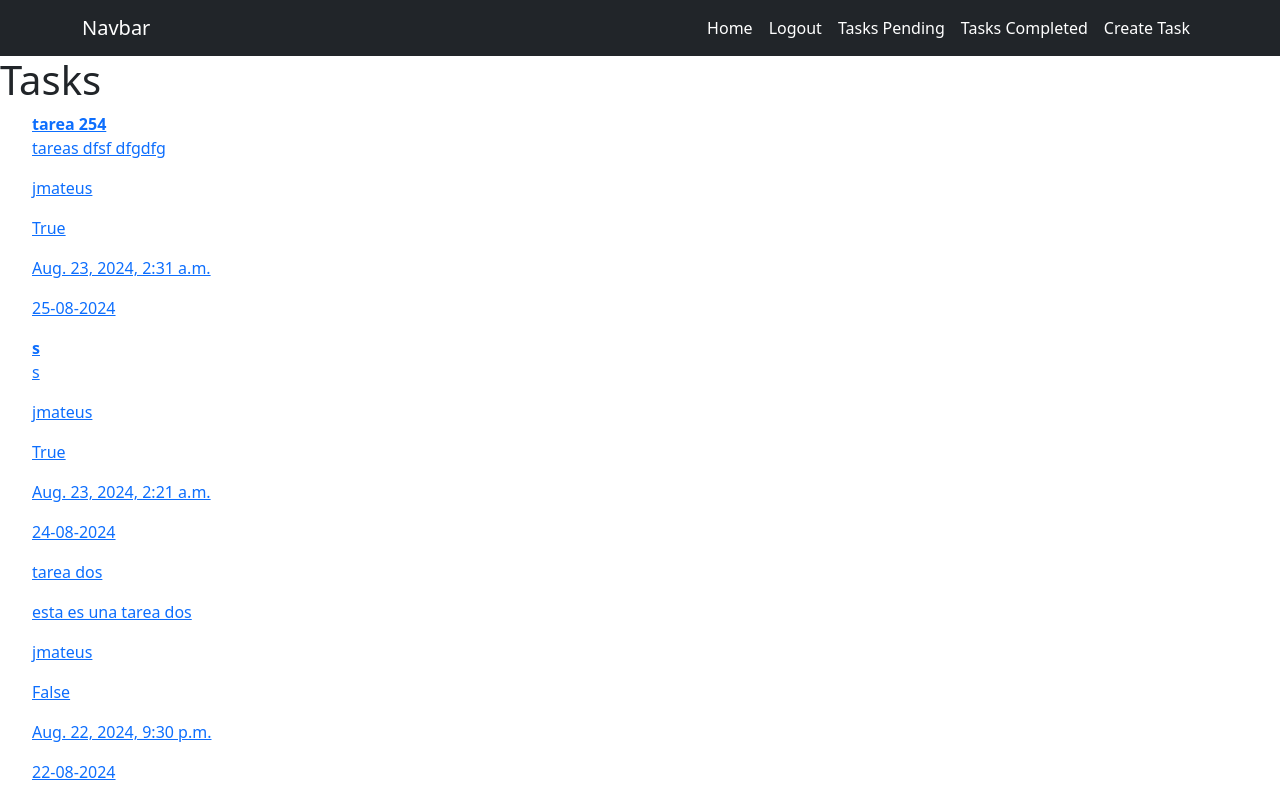
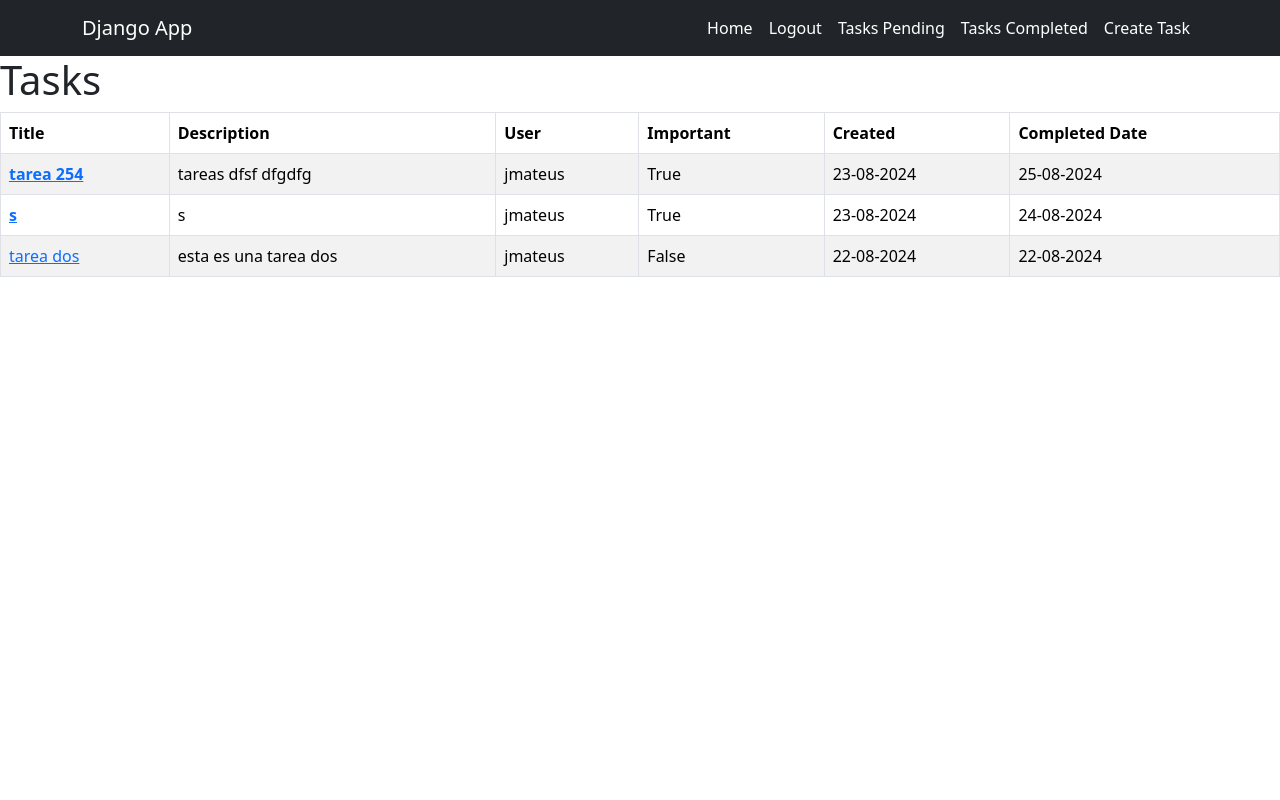
Before and after one commit to devmateus9/django-crud-auth, a Django app: page /tasks/completed/ in a window 1280 px wide. Run offline with Django 5.2, Linux system fonts and the light colour scheme; a user stored in the database is signed in; data comes from the database, SQL or seed files in the repository; both versions use the stored data as it was after the commit.

Commit message:
boostrap 3ra parte Commit 250824 v0.1

```diff
--- a/tasks/templates/base.html
+++ b/tasks/templates/base.html
@@ -10,7 +10,7 @@
 <body>
     <nav class="navbar navbar-expand-lg bg-dark navbar-dark">
         <div class="container">
-            <a class="navbar-brand" href="#" style="color: white;">Navbar</a>
+            <a class="navbar-brand" href="#" style="color: white;">Django App</a>
             <button class="navbar-toggler" type="button" data-bs-toggle="collapse" data-bs-target="#navbarNav" aria-controls="navbarNav" aria-expanded="false" aria-label="Toggle navigation">
                 <span class="navbar-toggler-icon"></span>
             </button>
--- a/tasks/templates/tasks.html
+++ b/tasks/templates/tasks.html
@@ -1,22 +1,39 @@
 {% extends 'base.html' %}
+{% block content %}
+<h1>Tasks</h1>
 
-{% block content%}
-<h1>Tasks</h1>
-<ul>
+<!-- Tabla para mostrar las tareas -->
+<table class="table table-striped table-bordered">
+    <thead>
+        <tr>
+            <th>Title</th>
+            <th>Description</th>
+            <th>User</th>
+            <th>Important</th>
+            <th>Created</th>
+            <th>Completed Date</th>
+        </tr>
+    </thead>
+    <tbody>
         {% for task in tasks %}
+        <tr>
+            <td>
                 <a href="{% url 'task_detail' task.id %}">
                     {% if task.important %}
                     <strong>{{task.title}}</strong>
                     {% else %}
-        <p>{{task.title}}</p>
+                    {{task.title}}
                     {% endif %}
-        <p>{{task.description}}</p>
-        <p>{{task.user.username}}</p>
-        <p>{{task.important}}</p>
-        <p>{{task.created}}</p>
-        <p>{{task.datecompleted|date:"d-m-Y"}}</p>
                 </a>
+            </td>
+            <td>{{task.description}}</td>
+            <td>{{task.user.username}}</td>
+            <td>{{task.important}}</td>
+            <td>{{task.created|date:"d-m-Y"}}</td>
+            <td>{{task.datecompleted|date:"d-m-Y"}}</td>
+        </tr>
         {% endfor %}
-</ul>
+    </tbody>
+</table>
 
 {% endblock %}
```
Also changed, not shown: db.sqlite3. Lines whose indentation alone changed are shown as unchanged.
